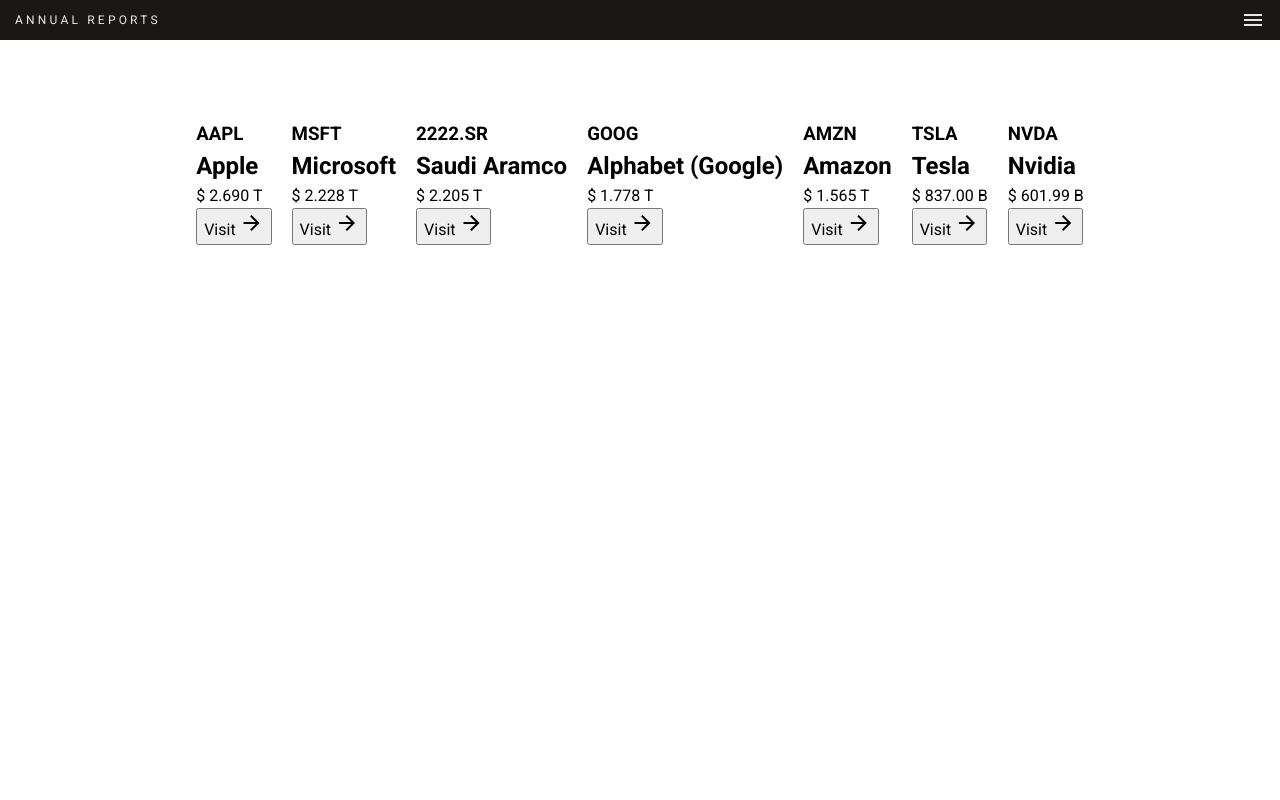
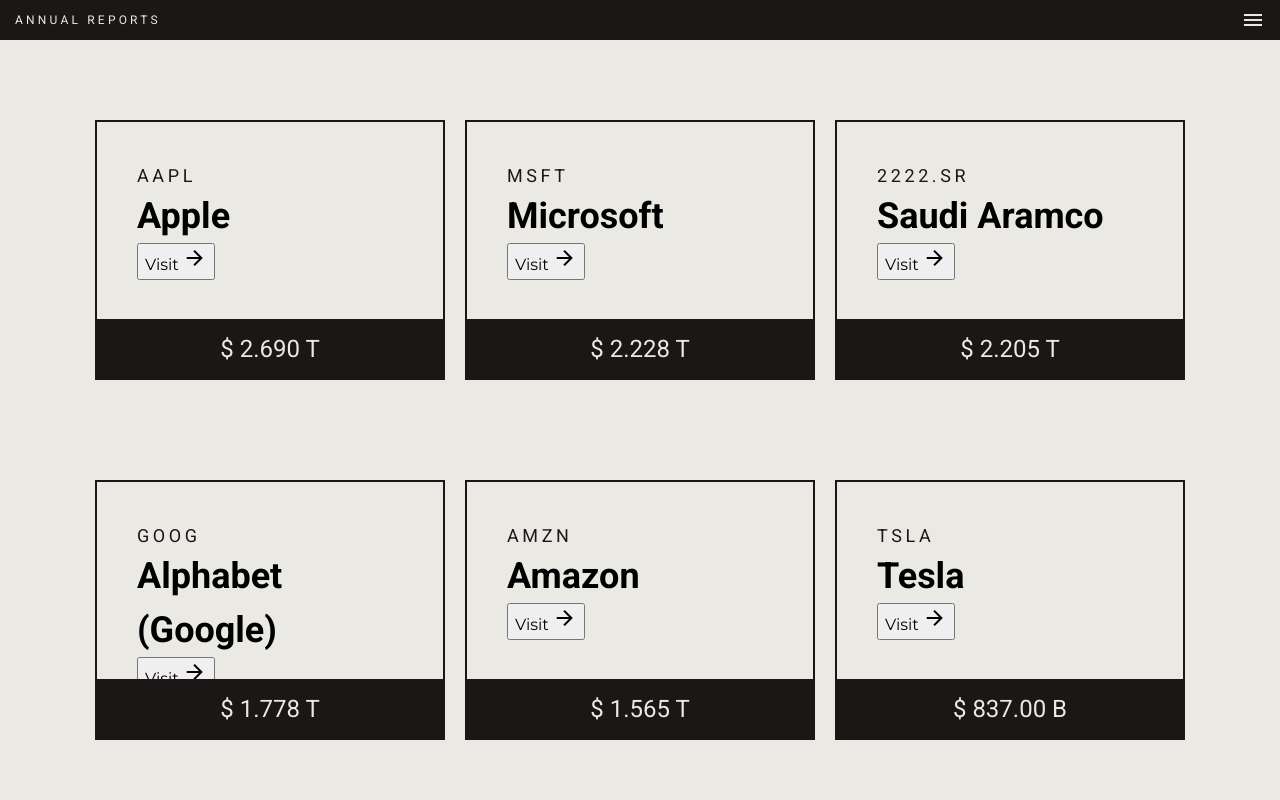
Before and after one commit to klikknpro/ui-extraexam-friday, a plain HTML site: page index.html in a window 1280 px wide. Shown: the top 800 px of the page. Drawn offline with Linux system fonts and the light colour scheme.

Commit message:
card is 70% good

```diff
--- a/style.css
+++ b/style.css
@@ -97,6 +97,10 @@ a {
   font-family: var(--ff-roboto);
 }
 
+body {
+  background-color: var(--clr-light);
+}
+
 nav {
   width: 100%;
   height: 40px;
@@ -135,3 +139,40 @@ nav .menu-icon {
   justify-content: center;
   gap: 100px 20px;
 }
+
+.card {
+  width: 350px;
+  height: 260px;
+  padding: 40px;
+  position: relative;
+
+  border: 2px solid var(--clr-dark);
+  font-family: var(--ff-montserrat);
+}
+
+.card .sub {
+  font-size: 18px;
+  font-weight: 400;
+  letter-spacing: 0.2em;
+  text-transform: uppercase;
+  color: var(--clr-dark);
+}
+
+.card .title {
+  font-size: 36px;
+  font-weight: 700;
+}
+
+.card .text {
+  width: calc(100% + 4px);
+  line-height: 60px;
+  position: absolute;
+  bottom: 0;
+  left: 0;
+  transform: translate(-2px, 1px);
+  background: var(--clr-dark);
+
+  font-size: 24px;
+  color: var(--clr-light);
+  text-align: center;
+}
```
